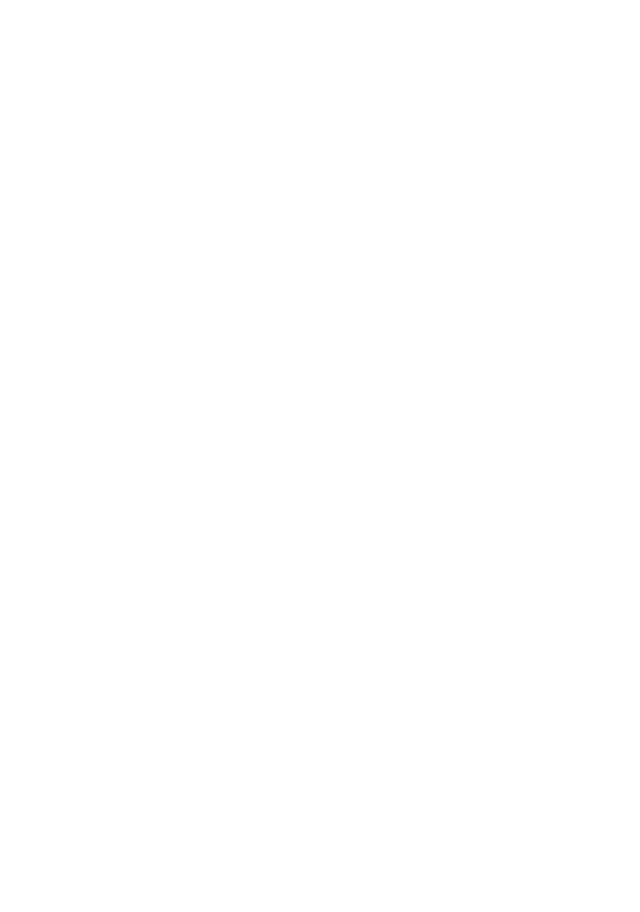
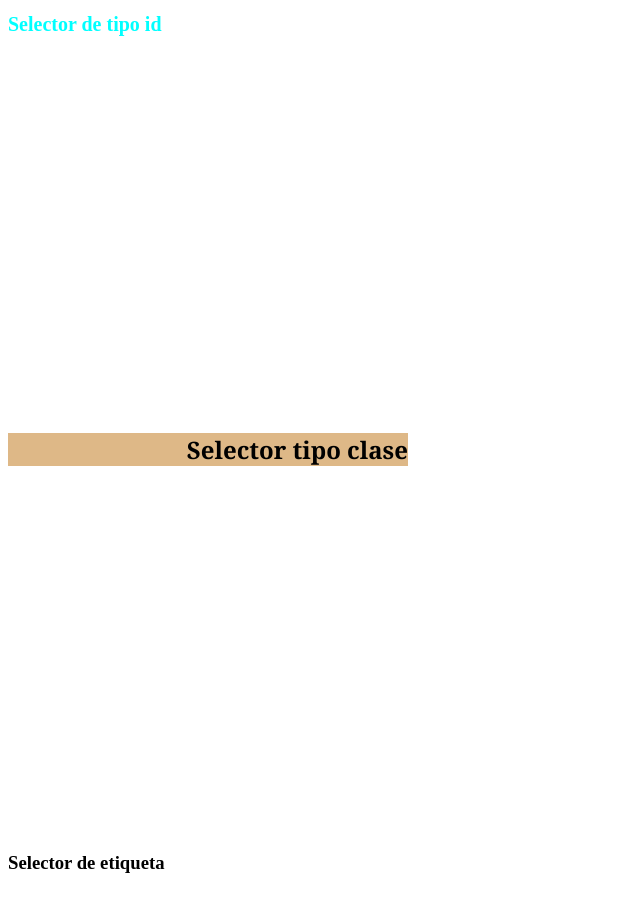
Before and after one commit to CesarReGu/RepositorioCesarReyesCH23, a plain HTML site: page INTRO-WEB-3/pags/prioridad.html in a window 1280 px wide. Shown: the whole page, without its empty margins (0-640 px from the left). Before the commit the page ends 800 px from the top, so only its background shows below. Drawn offline with Linux system fonts and the light colour scheme.

Commit message:
Agregadas trabajos del 31/01/2023

```diff
--- a/INTRO-WEB-3/pags/prioridad.html
+++ b/INTRO-WEB-3/pags/prioridad.html
@@ -4,9 +4,13 @@
     <meta charset="UTF-8">
     <meta http-equiv="X-UA-Compatible" content="IE=edge">
     <meta name="viewport" content="width=device-width, initial-scale=1.0">
-    <title>Prioridad/title>
+    <title>Prioridad</title>
+        <link rel="stylesheet" href="../styles/prioridad.css">
 </head>
 <body>
+    <div><h1 id = "dato0">Selector de tipo id</h1></div>
+    <div><h2 class="pato">Selector tipo clase</h2></div>
+    <div>  <h3>Selector de etiqueta</h3></div>
 
 </body>
 </html>
--- /dev/null
+++ b/INTRO-WEB-3/styles/prioridad.css
@@ -0,0 +1,13 @@
+#dato0{
+    color:aqua;
+    font-size: 20px;
+}
+.pato{
+    font-family: Georgia, 'Times New Roman', Times, serif;
+    text-align: right;
+    background-color: burlywood;
+}
+div{
+    height: 400px;
+    width: 400px;
+}
```
